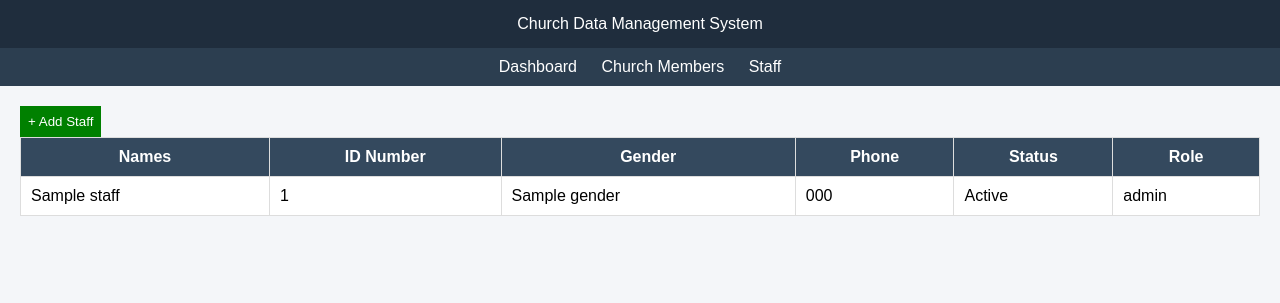
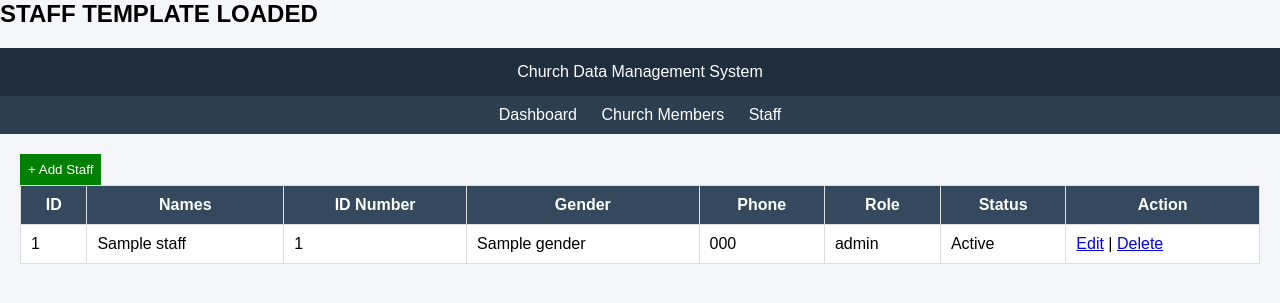
Before and after one commit to ikorikwishakajeamarie1-debug/church_app, a Flask app: page /staff in a window 1280 px wide. Shown: the top 303 px of the page. Run offline with Flask 3, Linux system fonts and the light colour scheme; tables that the repository leaves empty hold one stand-in row (values such as "Sample post"); a database or web service that is not in the repository returns one stand-in record (values such as "Sample title"); some libraries are stand-ins or nearby versions.

Commit message:
Fix staff action column

```diff
--- a/templates/staff.html
+++ b/templates/staff.html
@@ -1,3 +1,4 @@
+<h2>STAFF TEMPLATE LOADED</h2>
 <!DOCTYPE html>
 <html>
 <head>
@@ -90,29 +91,40 @@
     <div id="table">
         <button class="btn add" onclick="showForm()">+ Add Staff</button>
 
-        <table>
+        <table border="1">
+    <thead>
         <tr>
+            <th>ID</th>
             <th>Names</th>
             <th>ID Number</th>
             <th>Gender</th>
             <th>Phone</th>
+            <th>Role</th>
             <th>Status</th>
-                <th>Role</th>
+            <th>Action</th> <!-- ✅ NEW COLUMN -->
         </tr>
+    </thead>
 
+    <tbody>
         {% for s in staff %}
         <tr>
+            <td>{{ s.id }}</td>
             <td>{{ s.names }}</td>
             <td>{{ s.id_number }}</td>
             <td>{{ s.gender }}</td>
             <td>{{ s.phone }}</td>
+            <td>{{ s.role }}</td>
             <td>{{ s.status }}</td>
-                <td>{{ s.role }}</td>
+
+            <td>
+                <!-- View/Edit/Delete buttons -->
+                <a href="/edit_staff/{{ s.id }}">Edit</a> |
+                <a href="/delete_staff/{{ s.id }}" onclick="return confirm('Delete this staff?')">Delete</a>
+            </td>
         </tr>
         {% endfor %}
+    </tbody>
 </table>
-    </div>
-
     <!-- FORM -->
     <div id="form" class="form-section">
 
```
Lines whose indentation alone changed are shown as unchanged.
